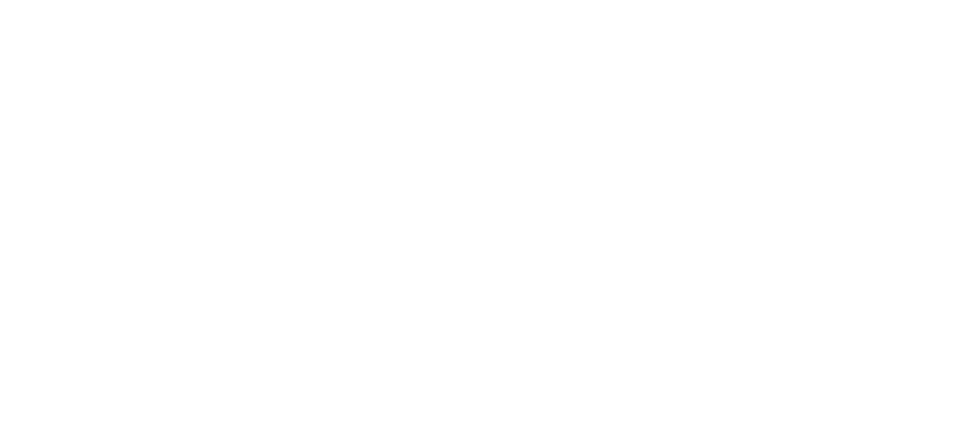
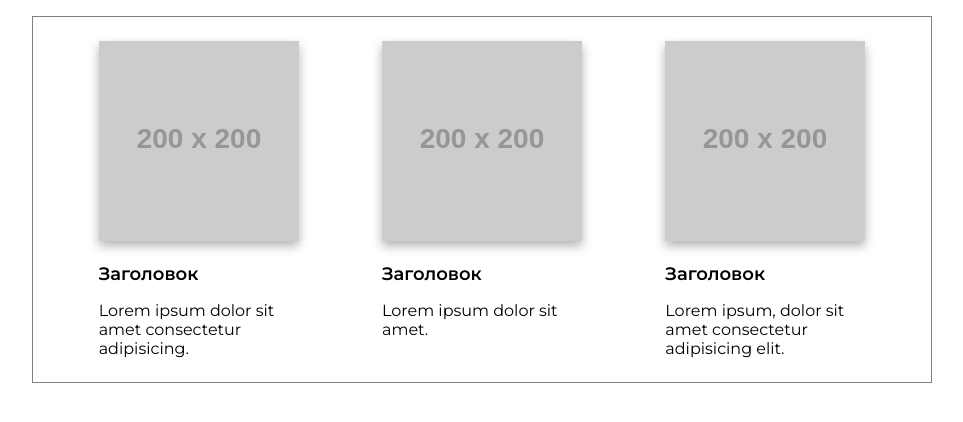
Before and after one commit to Caumohtius/3_adaptive-list, a plain HTML site: page index.html in a window 1280 px wide. Shown: the whole page, without its empty margins (158-1121 px from the left). Drawn offline with Linux system fonts and the light colour scheme; placeholder pictures from the web are drawn by us.

Commit message:
add solution

```diff
--- a/index.html
+++ b/index.html
@@ -1,15 +1,66 @@
 <!DOCTYPE html>
-<html lang="en">
+<html lang="ru">
 
 <head>
     <meta charset="UTF-8">
     <meta http-equiv="X-UA-Compatible" content="IE=edge">
     <meta name="viewport" content="width=device-width, initial-scale=1.0">
+    <link rel="preconnect" href="https://fonts.googleapis.com">
+    <link rel="preconnect" href="https://fonts.gstatic.com" crossorigin>
+    <link href="https://fonts.googleapis.com/css2?family=Montserrat:wght@400;600&display=swap" rel="stylesheet">
     <link rel="stylesheet" href="style.css">
     <title>3 Адаптивный список</title>
 </head>
 
 <body>
+    <div class="catalog">
+
+        <div class="card">
+            <picture>
+                <source media="(max-width: 700px)" srcset="https://via.placeholder.com/100">
+                <source media="(min-width: 701px)" srcset="https://via.placeholder.com/200">
+                <img class="card__img" src="https://via.placeholder.com/200" width="200" height="200" alt="">
+            </picture>
+
+            <div class="card__content">
+                <h3 class="card__title">Заголовок</h3>
+                <p class="card__text">
+                    Lorem ipsum dolor sit amet consectetur adipisicing.
+                </p>
+            </div>
+        </div>
+
+        <div class="card">
+            <picture>
+                <source media="(max-width: 700px)" srcset="https://via.placeholder.com/100">
+                <source media="(min-width: 701px)" srcset="https://via.placeholder.com/200">
+                <img class="card__img" src="https://via.placeholder.com/200" width="200" height="200" alt="">
+            </picture>
+
+            <div class="card__content">
+                <h3 class="card__title">Заголовок</h3>
+                <p class="card__text">
+                    Lorem ipsum dolor sit amet.
+                </p>
+            </div>
+        </div>
+
+        <div class="card">
+            <picture>
+                <source media="(max-width: 700px)" srcset="https://via.placeholder.com/100">
+                <source media="(min-width: 701px)" srcset="https://via.placeholder.com/200">
+                <img class="card__img" src="https://via.placeholder.com/200" width="200" height="200" alt="">
+            </picture>
+
+            <div class="card__content">
+                <h3 class="card__title">Заголовок</h3>
+                <p class="card__text">
+                    Lorem ipsum, dolor sit amet consectetur adipisicing elit.
+                </p>
+            </div>
+        </div>
+
+    </div> <!-- /.catalog -->
 
 </body>
 
--- a/style.css
+++ b/style.css
@@ -1,5 +1,13 @@
+html {
+    font-size: 16px;
+}
+
 body {
     margin: 0;
+
+    font-family: 'Montserrat', sans-serif;
+    font-weight: 400;
+    font-size: 1rem;
 }
 
 *,
@@ -7,3 +15,72 @@ body {
 *::before {
     box-sizing: border-box;
 }
+
+h1, h2, h3, h4, h5, h6, p {
+    margin: 0;
+}
+
+.catalog {
+    display: flex;
+    margin: 1em auto;
+    padding: 1.5em;
+    max-width: 900px;
+    min-height: 300px;
+
+    border: solid 1px gray;
+
+    justify-content: space-around;
+    align-items: flex-start;
+}
+
+.card {
+    display: flex;
+    width: 200px;
+
+    flex-direction: column;
+}
+
+.card__img {
+    width: 200px;
+    height: 200px;
+
+    box-shadow: 0 5px 10px rgba(0, 0, 0, .3);
+}
+
+.card__title {
+    margin-top: 1em;
+
+    font-weight: 600;
+    font-size: 1.125rem;
+}
+
+.card__text {
+    margin-top: 1em;
+}
+
+@media screen and (max-width: 700px) {
+    .catalog {
+        max-width: 400px;
+
+        flex-wrap: wrap;
+    }
+
+    .card {
+        margin-bottom: 1.5em;
+        width: 100%;
+
+        flex-direction: row;
+        justify-content: flex-start;
+        align-items: center;
+    }
+
+    .card__img {
+        margin-right: 1rem;
+        width: 100px;
+        height: 100px;
+    }
+
+    .card__title {
+        margin: 0;
+    }
+}
```
